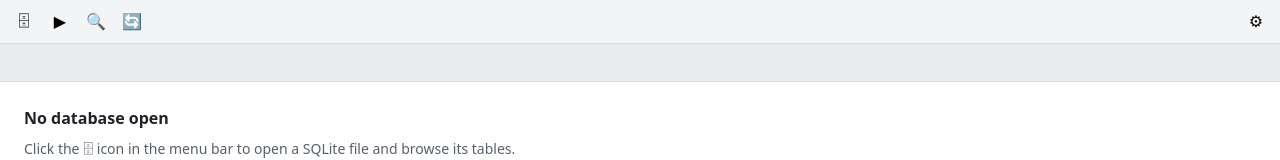
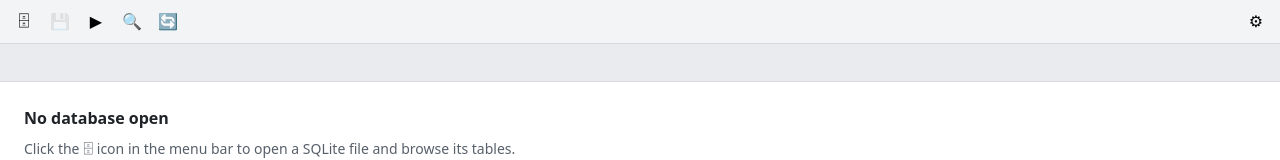
Before and after one commit to DormouseSays/tiny-db-browser, a Next.js app: page / in a window 1280 px wide. Shown: the top 160 px of the page. Built offline with nearby package versions, Linux system fonts and the light colour scheme.

Commit message:
show headers for empty tables when selected

```diff
--- a/src/app/page.module.css
+++ b/src/app/page.module.css
@@ -35,8 +35,13 @@
   cursor: pointer;
 }
 
-.iconButton:hover {
+.iconButton:hover:not(:disabled) {
   background: #e2e4e8;
+}
+
+.iconButton:disabled {
+  opacity: 0.4;
+  cursor: default;
 }
 
 .menuSpacer {
--- a/src/app/page.tsx
+++ b/src/app/page.tsx
@@ -5,6 +5,7 @@
 import DatabaseView from "@/components/DatabaseView";
 import {
   closeDatabase,
+  exportDatabase,
   listTables,
   loadSqliteFile,
   type LoadedDatabase,
@@ -49,6 +50,35 @@
     }
   }
 
+  function saveActiveDatabase() {
+    const database = databases[activeTab];
+    if (!database) return;
+
+    setError(null);
+    try {
+      // sql.js returns a fresh Uint8Array backed by its own ArrayBuffer, so the
+      // Blob can take it directly. Trigger a download via a transient anchor.
+      const bytes = exportDatabase(database.db);
+      const blob = new Blob([bytes as BlobPart], {
+        type: "application/x-sqlite3",
+      });
+      const url = URL.createObjectURL(blob);
+      const anchor = document.createElement("a");
+      anchor.href = url;
+      anchor.download = database.name;
+      document.body.appendChild(anchor);
+      anchor.click();
+      anchor.remove();
+      URL.revokeObjectURL(url);
+    } catch (err) {
+      setError(
+        err instanceof Error
+          ? `Could not save “${database.name}”: ${err.message}`
+          : `Could not save “${database.name}”.`,
+      );
+    }
+  }
+
   function closeTab(index: number) {
     setDatabases((prev) => {
       // Free the native (wasm) memory held by the closed tab's handle.
@@ -85,6 +115,16 @@
           onClick={openFilePicker}
         >
           🗄
+        </button>
+        <button
+          type="button"
+          className={styles.iconButton}
+          title="Save database to file"
+          aria-label="Save database to file"
+          onClick={saveActiveDatabase}
+          disabled={!activeDatabase}
+        >
+          💾
         </button>
         {ICONS.map((icon) => (
           <button
--- a/src/components/DatabaseView.tsx
+++ b/src/components/DatabaseView.tsx
@@ -147,6 +147,7 @@
               {error ? (
                 <p className={styles.error}>{error}</p>
               ) : result && result.columns.length > 0 ? (
+                <>
                   <table className={styles.table}>
                     <thead>
                       <tr>
@@ -171,6 +172,10 @@
                       ))}
                     </tbody>
                   </table>
+                  {result.rows.length === 0 && (
+                    <p className={styles.empty}>Query returned no rows.</p>
+                  )}
+                </>
               ) : (
                 <p className={styles.empty}>
                   {result
--- a/src/lib/sqlite.ts
+++ b/src/lib/sqlite.ts
@@ -57,21 +57,42 @@
   database.db.close();
 }
 
+/**
+ * Serialize an open database back to a SQLite file image. The bytes mirror the
+ * on-disk format, so the result can be written straight to a `.sqlite` file or
+ * re-opened with `loadSqliteFile`, edits and all.
+ */
+export function exportDatabase(db: Database): Uint8Array {
+  return db.export();
+}
+
 export type QueryResult = {
   columns: string[];
   rows: SqlValue[][];
 };
 
 /**
- * Run arbitrary SQL and return the final result set. sql.js returns one result
- * per statement; we surface the last one so trailing `SELECT`s win, and an
- * empty grid for statements that yield no rows (e.g. `CREATE`, `UPDATE`).
+ * Run arbitrary SQL and return the final result set. We step through the
+ * statements one at a time and surface the last row-producing one, so a
+ * trailing `SELECT` wins. Unlike `db.exec`, this reports the column names of a
+ * query even when it matches zero rows — letting the grid show headers for an
+ * empty table. Statements that yield no columns (e.g. `CREATE`, `UPDATE`) are
+ * executed for their side effects but leave the result an empty grid.
  */
 export function runQuery(db: Database, sql: string): QueryResult {
-  const results = db.exec(sql);
-  const last = results[results.length - 1];
-  if (!last) return { columns: [], rows: [] };
-  return { columns: last.columns, rows: last.values };
+  let last: QueryResult = { columns: [], rows: [] };
+  for (const statement of db.iterateStatements(sql)) {
+    const columns = statement.getColumnNames();
+    if (columns.length > 0) {
+      const rows: SqlValue[][] = [];
+      while (statement.step()) rows.push(statement.get());
+      last = { columns, rows };
+    } else {
+      // Side-effecting statement (CREATE/INSERT/UPDATE/…); run it and move on.
+      statement.step();
+    }
+  }
+  return last;
 }
 
 /** Quote an identifier (e.g. a table name) for safe interpolation into SQL. */
```
Also changed, not shown: 2 other files (tests, documents, lock files or other folders). Lines whose indentation alone changed are shown as unchanged.
